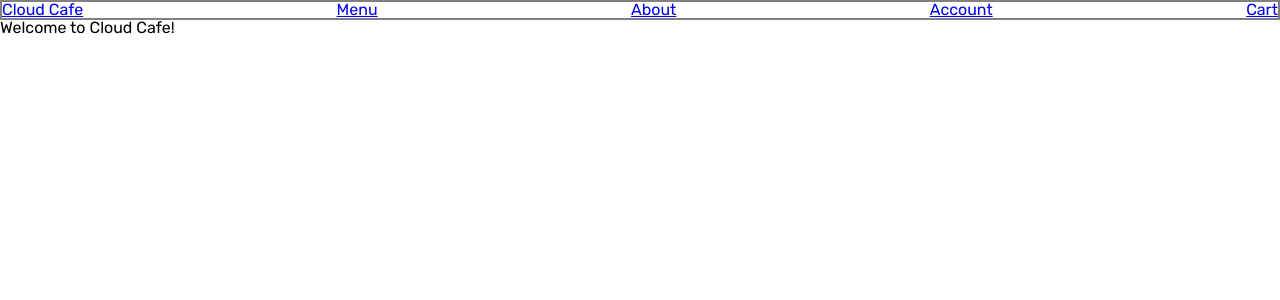
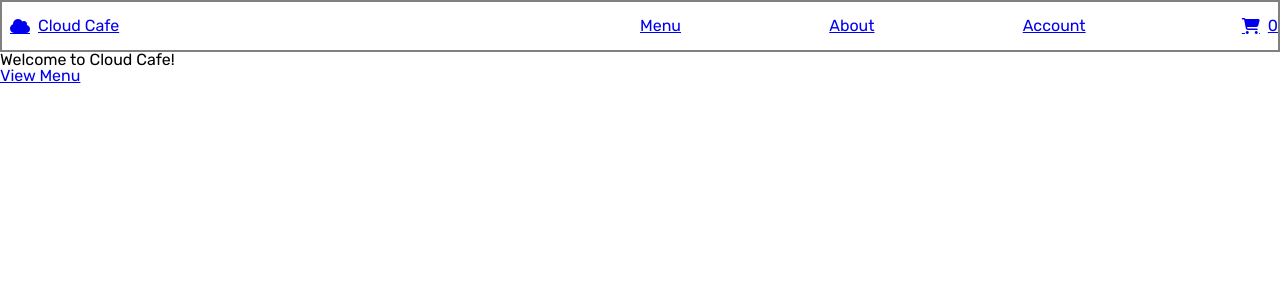
Before and after one commit to foolmonkey/Coffee_Shop_353, a React (Create React App) app in the folder app/: page /home in a window 1280 px wide. Shown: the top 300 px of the page. Built offline with nearby package versions, Linux system fonts and the light colour scheme; no server answers.

Commit message:
Add shopping menu indicator, change nav styling

```diff
--- a/app/src/App.js
+++ b/app/src/App.js
@@ -47,7 +47,7 @@ function App() {
 
   return (
     <div className="App">
-      <Navbar />
+      <Navbar getCart={getCart} />
       <Switch>
         <Route exact path="/home" render={(props) => <Home {...props} />} />
         <Route exact path="/">
--- a/app/src/components/Navbar.js
+++ b/app/src/components/Navbar.js
@@ -5,9 +5,13 @@ const Navbar = (props) => {
   return (
     <header>
       <nav>
+        <div>
           <Link to="/" className="home">
+            <i className="fas fa-cloud"></i>
             <p>Cloud Cafe</p>
           </Link>
+        </div>
+        <div>
           <Link to="/menu" className="menuButton">
             <p>Menu</p>
           </Link>
@@ -18,8 +22,10 @@ const Navbar = (props) => {
             <p>Account</p>
           </Link>
           <Link to="/cart" className="cartButton">
-          <p>Cart</p>
+            <i class="fas fa-shopping-cart"></i>
+            <p>{props.getCart.length}</p>
           </Link>
+        </div>
       </nav>
     </header>
   );
--- a/app/src/styles.scss
+++ b/app/src/styles.scss
@@ -1,8 +1,11 @@
 // css reset
 @import "../node_modules/reset-css/reset.css";
 
+* {
+  box-sizing: border-box;
+}
+
 body {
-  box-sizing: border-box;
   width: 100%;
   font-family: "Rubik", Arial, Helvetica, sans-serif;
 }
@@ -11,5 +14,20 @@ body {
 nav {
   display: flex;
   justify-content: space-between;
+  align-items: center;
+  padding: 1rem 0;
   border: 2px gray solid;
+
+  a {
+    display: flex;
+    i {
+      padding: 0 0.5rem;
+    }
+  }
+
+  div {
+    display: flex;
+    width: 50%;
+    justify-content: space-between;
+  }
 }
--- a/app/src/views/Home.js
+++ b/app/src/views/Home.js
@@ -1,9 +1,12 @@
 import React, { useState, useEffect } from "react";
+import { Link } from "react-router-dom";
 
 const Home = (props) => {
   return (
     <main>
       <h1>Welcome to Cloud Cafe!</h1>
+
+      <Link to="/Menu">View Menu</Link>
     </main>
   );
 };
```
Lines whose indentation alone changed are shown as unchanged.
